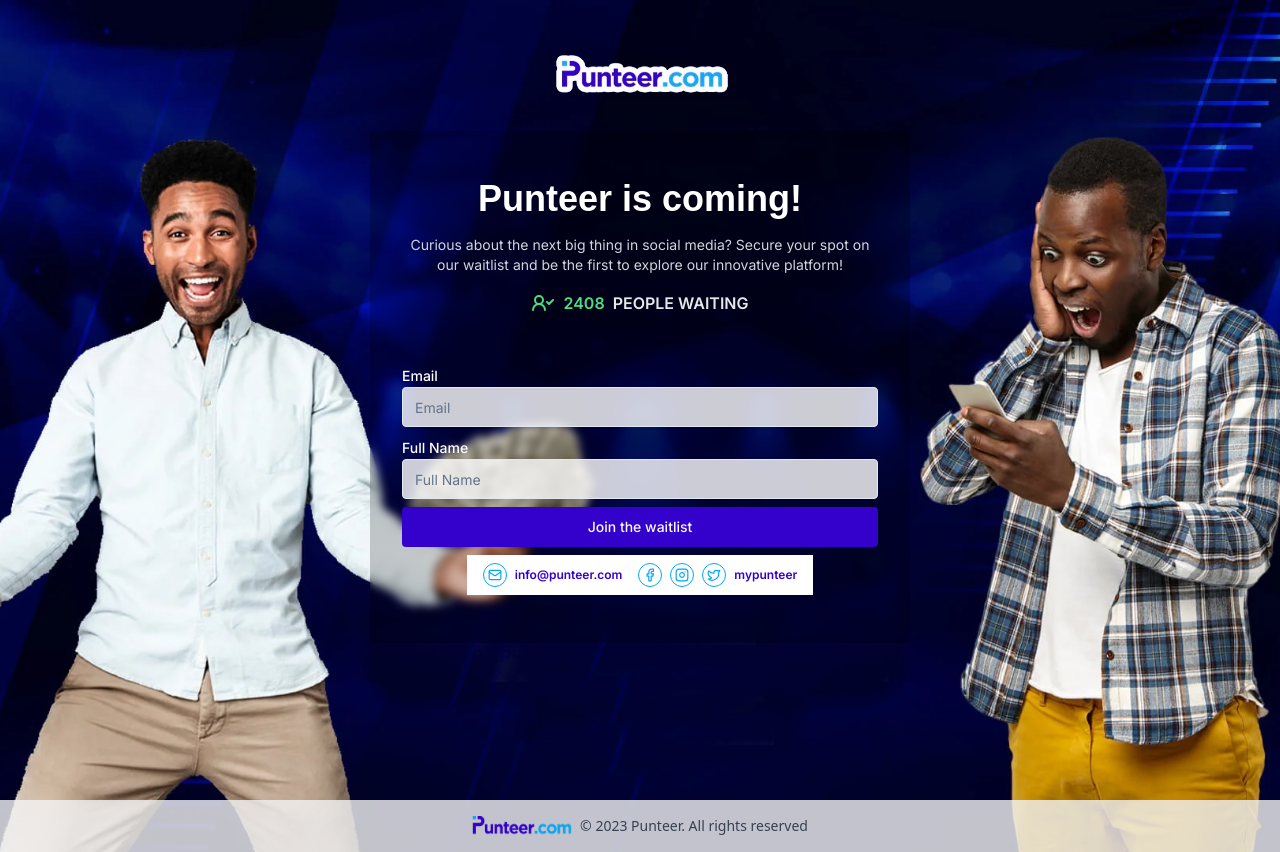
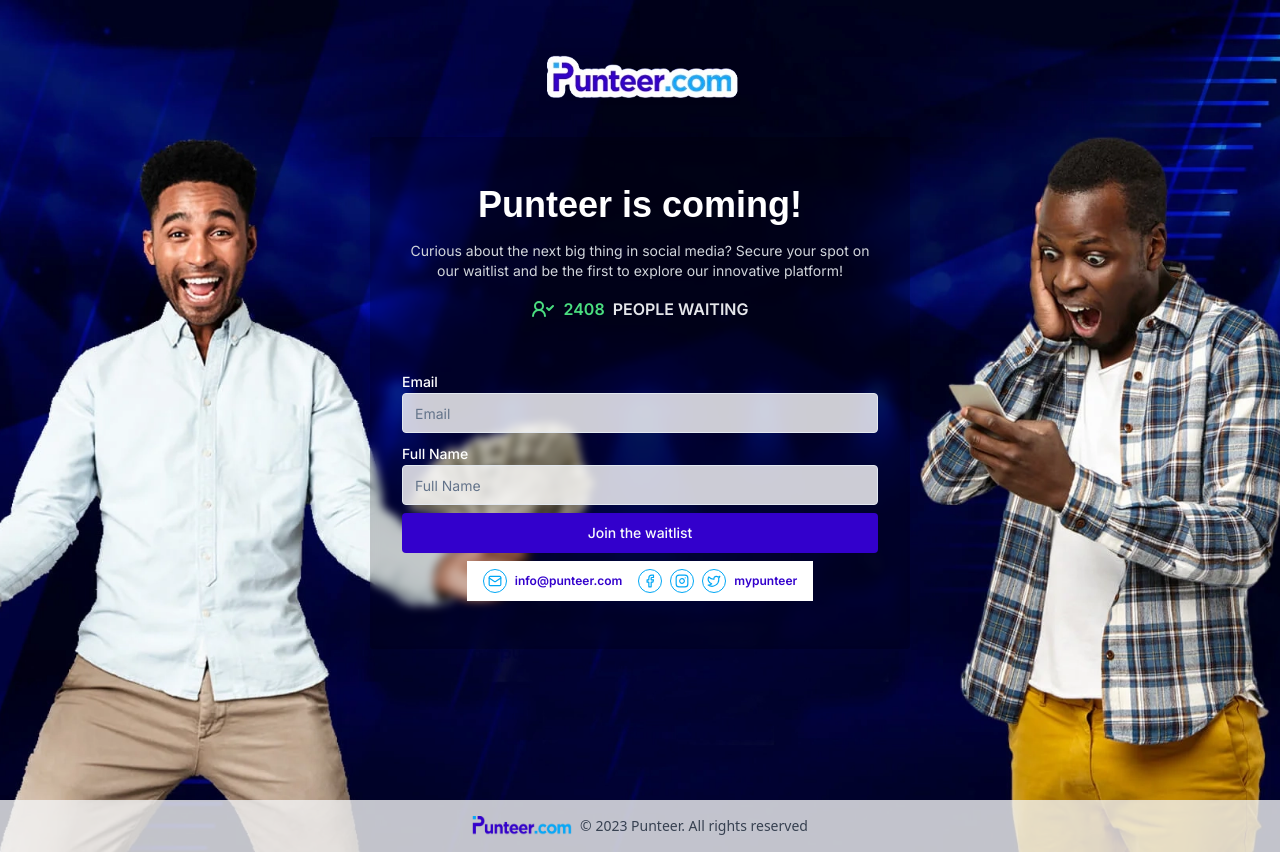
Before and after one commit to princecodes247/veldora-test, a Next.js app: page / in a window 1280 px wide. Built offline with nearby package versions, Linux system fonts and the light colour scheme; a web font is replaced by a local one.

Commit message:
enlarge image

```diff
--- a/pages/index.tsx
+++ b/pages/index.tsx
@@ -66,7 +66,7 @@ export default function Home() {
         </Head>
         <Image
           src={logo}
-          className="w-[150px] md:w-[180px] mb-2 md:mb-8 mx-auto"
+          className="w-[180px] md:w-[200px] mb-2 md:mb-8 mx-auto"
           alt="Punteer Logo"
         />
         <div
```
